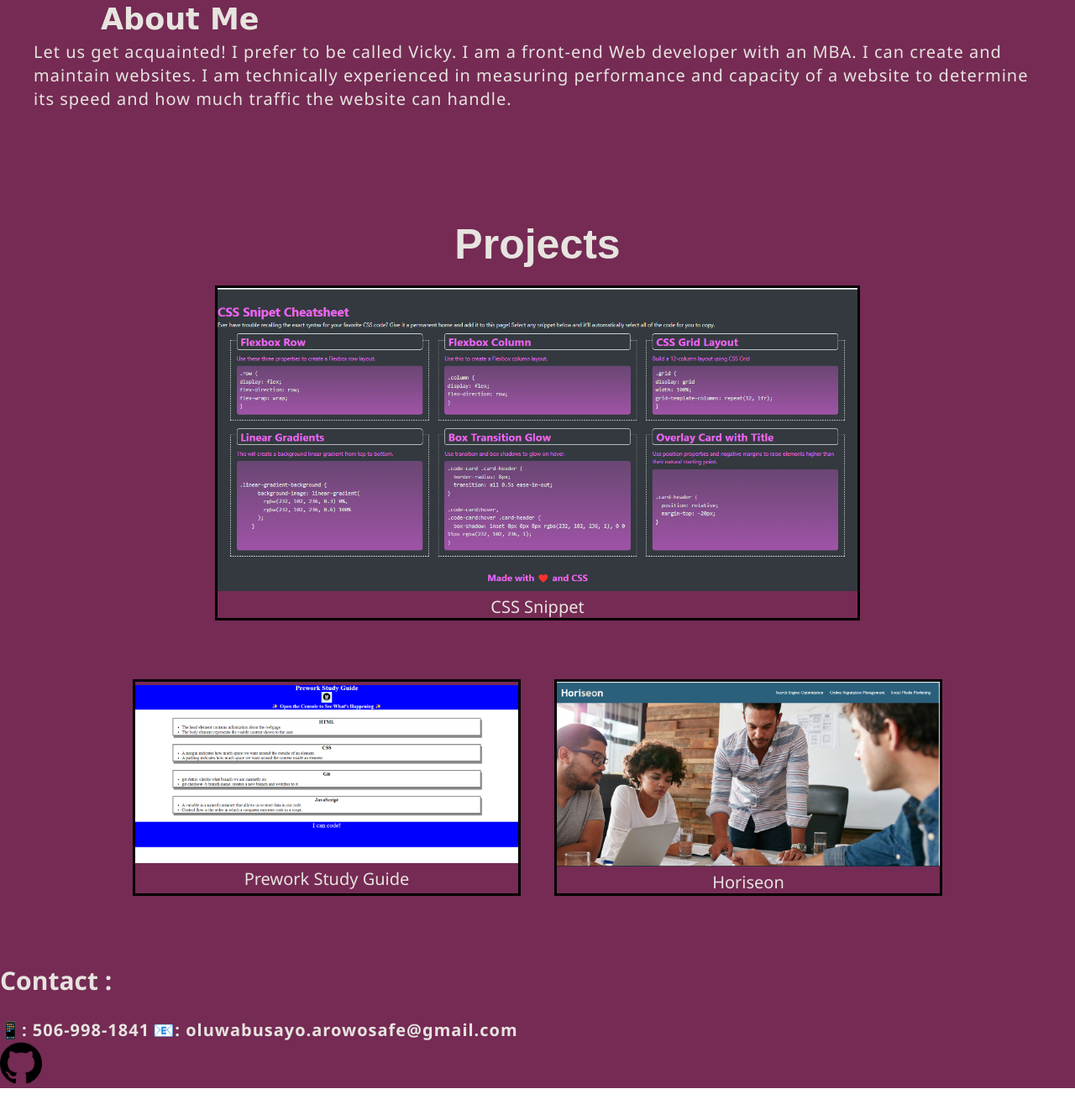
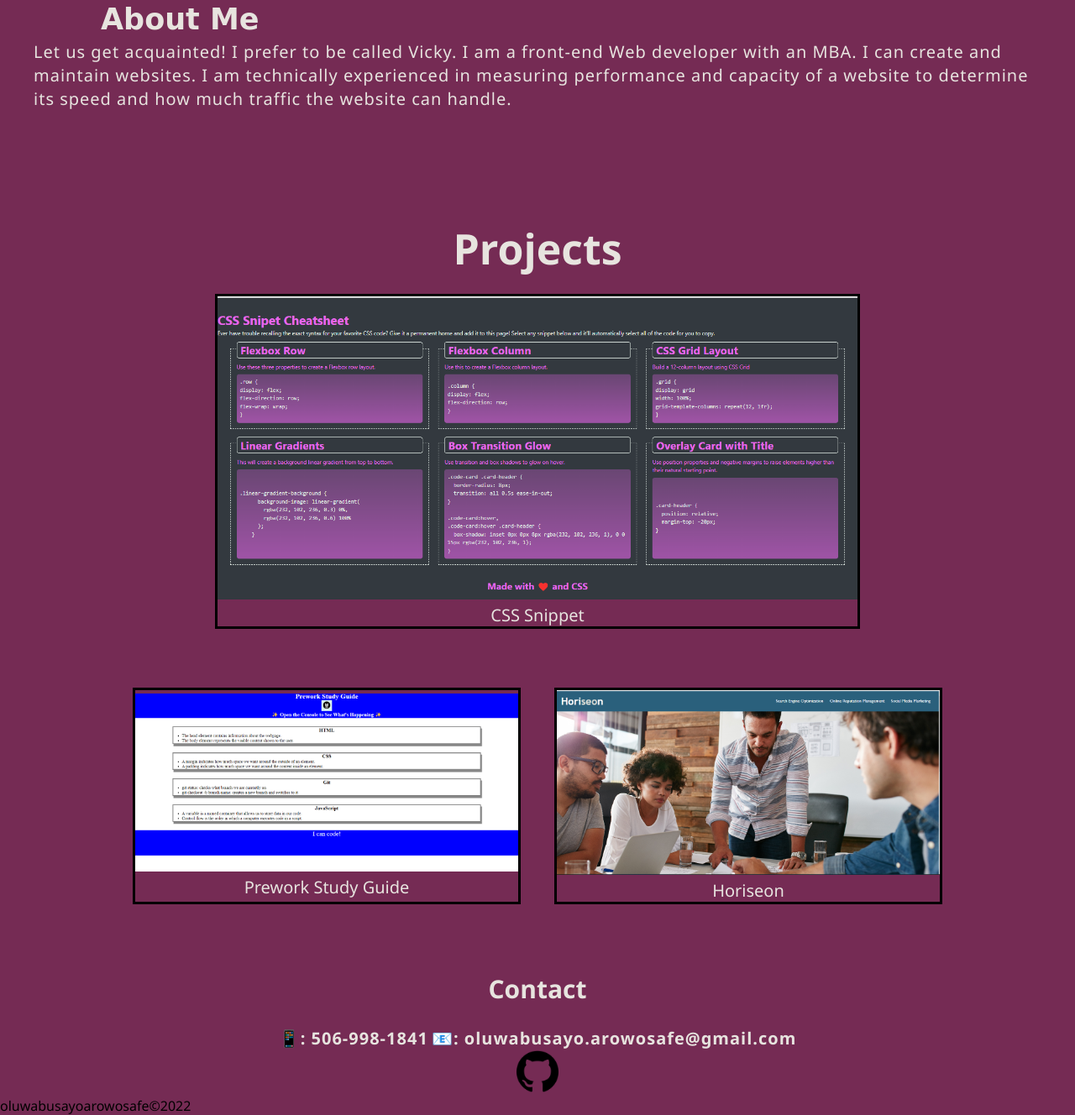
Before and after one commit to Vickyb94/OA-portfolio-website, a plain HTML site: page index.html in a window 1280 px wide. Shown: the part 869-2197 px from the top of the page at 84% size. Before the commit the page ends 2165 px from the top, so only its background shows below. Drawn offline with Linux system fonts and the light colour scheme; files whose address does not match are found by name.

Commit message:
link a pdf file to the resume button in nav bar

```diff
--- a/assets/style.css
+++ b/assets/style.css
@@ -128,6 +128,7 @@ h2{
     font-size: 30px;
     text-transform: capitalize;
     margin-bottom: 25px;
+    font-family: 'Segoe UI', Tahoma, Geneva, Verdana, sans-serif;
 }
 p{
     color:rgb(231, 228, 223);
@@ -173,7 +174,7 @@ p{
     flex-wrap: wrap;
     align-items: center;
     color: rgb(231, 228, 223);
-    font-family: Arial, Helvetica, sans-serif;
+    font-family:'Segoe UI', Tahoma, Geneva, Verdana, sans-serif;
     font-size: 50px;
     font-style: normal;
     margin: 5px auto 20px auto;
@@ -275,9 +276,10 @@ p{
     display: flex;
     flex-wrap: wrap;
     flex-direction: column;
+    font-family: 'Segoe UI', Tahoma, Geneva, Verdana, sans-serif;
     background-color: rgb(117, 43, 84);
     justify-content: space-around;
-    align-items: baseline;
+    align-items: center;
     width: 100%;
     padding-top: 30px;
 }
@@ -287,3 +289,8 @@ p{
 .contact p{
     display: inline;
 }
+footer {
+    background-color: rgb(117, 43, 84);
+    font-family: 'Segoe UI', Tahoma, Geneva, Verdana, sans-serif;
+}
+/*media query for tablet*/
--- a/index.html
+++ b/index.html
@@ -19,7 +19,7 @@
                 <li><a href="#Projects">Projects</a></li>
                 <li><a href="#Contact">Contact</a></li>
                </ul>
-                <a href="#" class="btn">Resume</a>
+                <a href="./assets/resume.pdf" class="btn">Resume</a>
         </nav>
 
         <div class="content">
@@ -73,7 +73,7 @@
             </section>
 <!--Contact Infomation Section-->
         <section class="contact" id="contact">
-            <h2 class="title-contact">Contact :</h2>
+            <h2 class="title-contact">Contact</h2>
             <h4>
               <p>📱: 506-998-1841</p>
               <p> 📧: oluwabusayo.arowosafe@gmail.com</p>
@@ -81,5 +81,8 @@
               <a href="https://github.com/Vickyb94"><img src="./assets/image/github.png" alt="github logo"></a>
         </section>
      <!--Footer-->
+     <footer>
+        oluwabusayoarowosafe&copy;2022
+     </footer>
 </body>
 </html>
```
Also changed, not shown: 1 other file.
